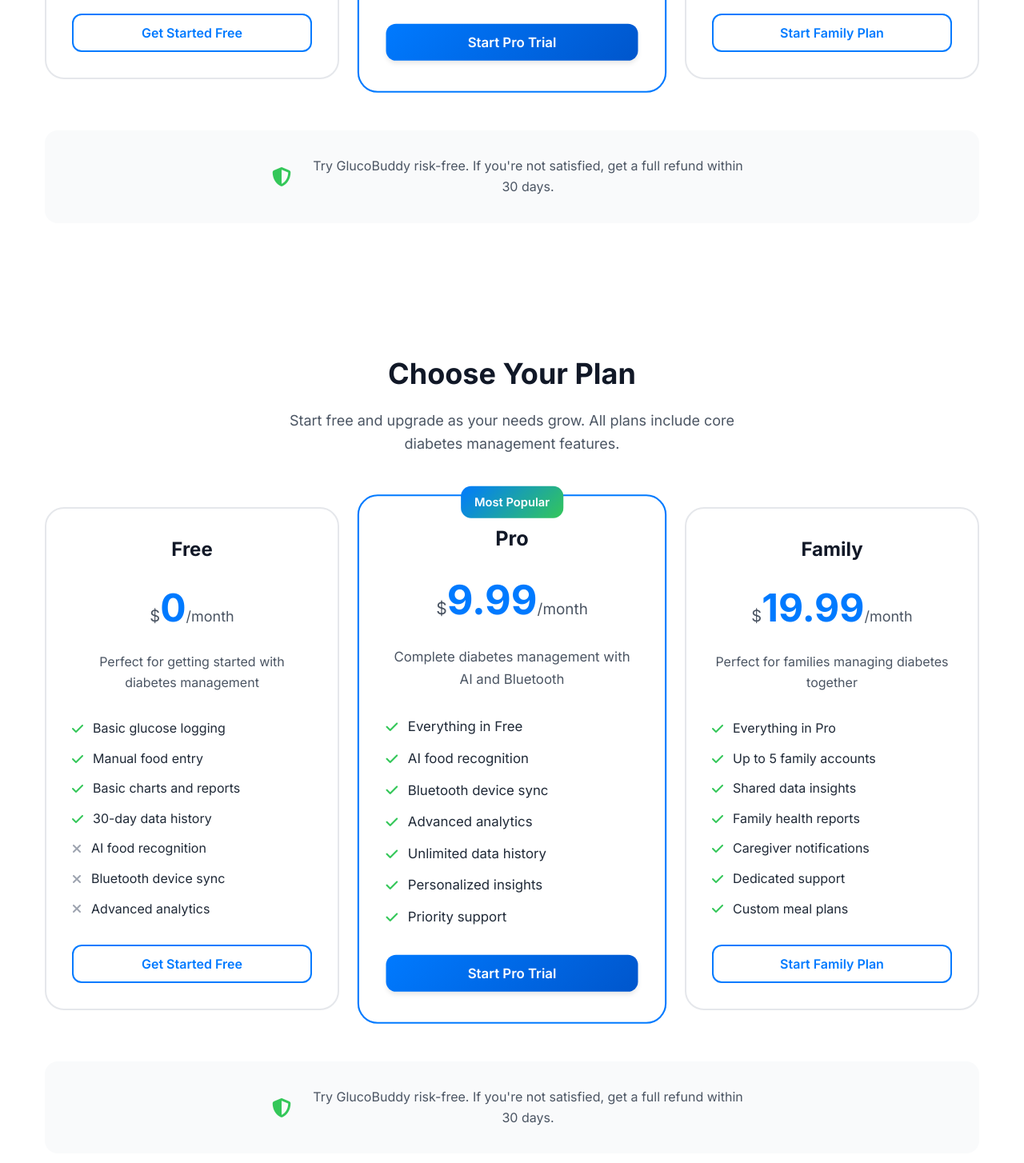
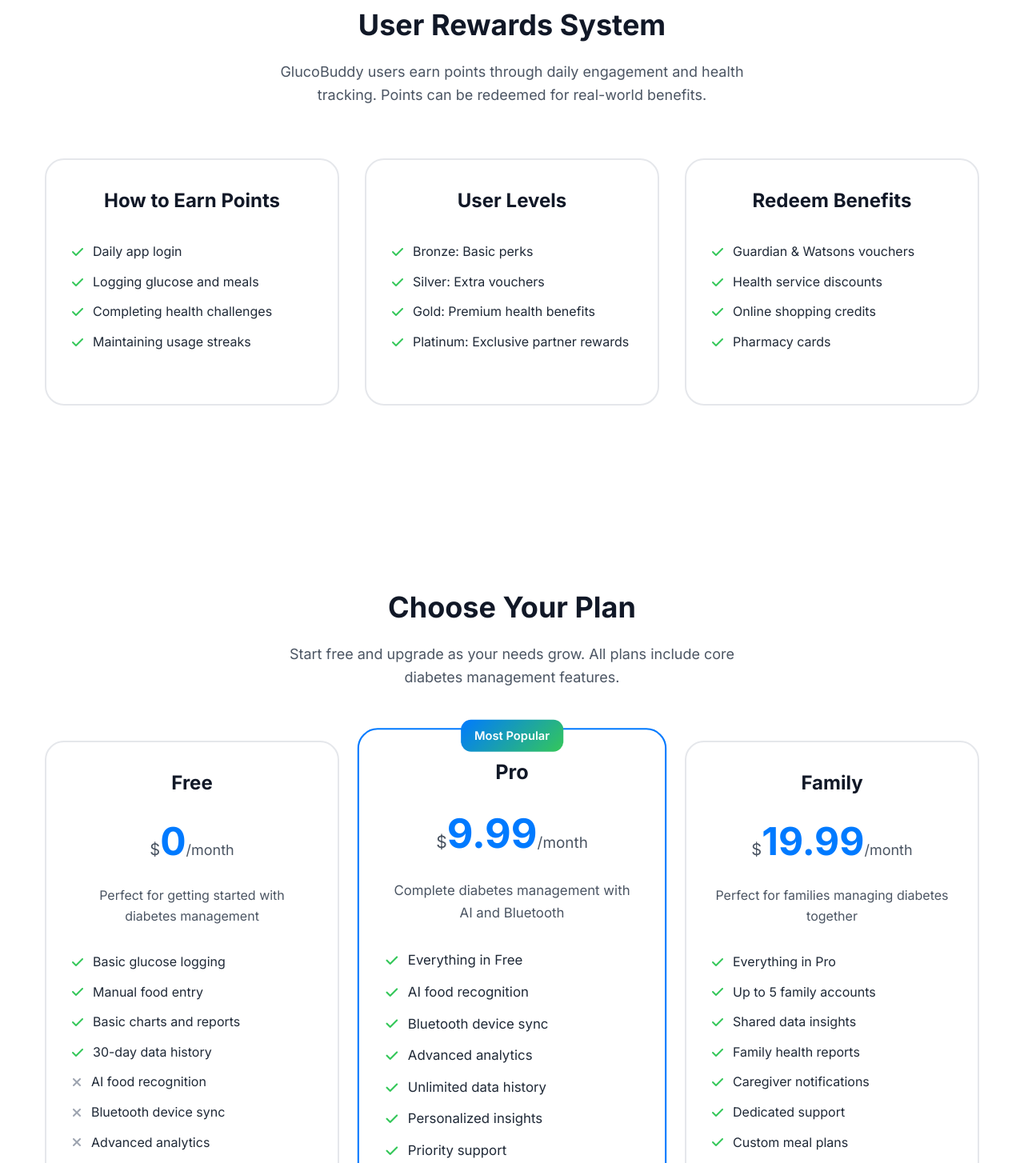
Before and after one commit to jinwan1998/glucobuddy-website, a website built with Vite: page index.html in a window 1280 px wide. Shown: the part 3390-4844 px from the top of the page at 80% size. Built offline with nearby package versions, Linux system fonts and the light colour scheme; files whose address does not match are found by name.

Commit message:
Update index.html

```diff
--- a/index.html
+++ b/index.html
@@ -266,7 +266,115 @@
     </section>
 
 <!-- Pricing Section -->
-    <section id="pricing" class="pricing">
+
+<section class="pricing" id="pricing">
+<div class="container">
+<div class="section-header">
+<h2 class="section-title">Advertising Plans for Merchants</h2>
+<p class="section-description">
+                Reach thousands of engaged users through GlucoBuddy's Health Highlights dashboard. Choose a plan that fits your brand's goals.
+            </p>
+</div>
+<div class="pricing-grid">
+<div class="pricing-card">
+<div class="pricing-header">
+<h3 class="pricing-title">Basic</h3>
+<div class="pricing-price">
+<span class="price-currency">$</span>
+<span class="price-amount">199</span>
+<span class="price-period">/month</span>
+</div>
+<p class="pricing-description">Ideal for small businesses seeking visibility</p>
+</div>
+<ul class="pricing-features">
+<li><i class="fas fa-check"></i> Dashboard ad placement</li>
+<li><i class="fas fa-check"></i> CPM-based exposure</li>
+<li><i class="fas fa-check"></i> Optional push notifications</li>
+<li><i class="fas fa-times"></i> No custom targeting</li>
+</ul>
+</div>
+<div class="pricing-card featured">
+<div class="pricing-badge">Most Popular</div>
+<div class="pricing-header">
+<h3 class="pricing-title">Premium</h3>
+<div class="pricing-price">
+<span class="price-currency">$</span>
+<span class="price-amount">499</span>
+<span class="price-period">/month</span>
+</div>
+<p class="pricing-description">Boost engagement with targeted campaigns</p>
+</div>
+<ul class="pricing-features">
+<li><i class="fas fa-check"></i> All Basic features</li>
+<li><i class="fas fa-check"></i> CPC and CPA options</li>
+<li><i class="fas fa-check"></i> Sponsored content integration</li>
+<li><i class="fas fa-check"></i> Push notifications with user consent</li>
+</ul>
+</div>
+<div class="pricing-card">
+<div class="pricing-header">
+<h3 class="pricing-title">Enterprise</h3>
+<div class="pricing-price">
+<span class="price-currency">$</span>
+<span class="price-amount">999</span>
+<span class="price-period">/month</span>
+</div>
+<p class="pricing-description">Maximum exposure and personalized support</p>
+</div>
+<ul class="pricing-features">
+<li><i class="fas fa-check"></i> All Premium features</li>
+<li><i class="fas fa-check"></i> Dedicated account manager</li>
+<li><i class="fas fa-check"></i> Custom campaign analytics</li>
+<li><i class="fas fa-check"></i> Exclusive dashboard placement</li>
+</ul>
+</div>
+</div>
+<div class="section-header" style="margin-top: 60px;">
+<h2 class="section-title">User Rewards System</h2>
+<p class="section-description">
+                GlucoBuddy users earn points through daily engagement and health tracking. Points can be redeemed for real-world benefits.
+            </p>
+</div>
+<div class="pricing-grid">
+<div class="pricing-card">
+<div class="pricing-header">
+<h3 class="pricing-title">How to Earn Points</h3>
+</div>
+<ul class="pricing-features">
+<li><i class="fas fa-check"></i> Daily app login</li>
+<li><i class="fas fa-check"></i> Logging glucose and meals</li>
+<li><i class="fas fa-check"></i> Completing health challenges</li>
+<li><i class="fas fa-check"></i> Maintaining usage streaks</li>
+</ul>
+</div>
+<div class="pricing-card">
+<div class="pricing-header">
+<h3 class="pricing-title">User Levels</h3>
+</div>
+<ul class="pricing-features">
+<li><i class="fas fa-check"></i> Bronze: Basic perks</li>
+<li><i class="fas fa-check"></i> Silver: Extra vouchers</li>
+<li><i class="fas fa-check"></i> Gold: Premium health benefits</li>
+<li><i class="fas fa-check"></i> Platinum: Exclusive partner rewards</li>
+</ul>
+</div>
+<div class="pricing-card">
+<div class="pricing-header">
+<h3 class="pricing-title">Redeem Benefits</h3>
+</div>
+<ul class="pricing-features">
+<li><i class="fas fa-check"></i> Guardian &amp; Watsons vouchers</li>
+<li><i class="fas fa-check"></i> Health service discounts</li>
+<li><i class="fas fa-check"></i> Online shopping credits</li>
+<li><i class="fas fa-check"></i> Pharmacy cards</li>
+</ul>
+</div>
+</div>
+</div>
+</section>
+
+<!-- Pricing Section -->
+<section class="pricing" id="pricing">
 <div class="container">
 <div class="section-header">
 <h2 class="section-title">Choose Your Plan</h2>
@@ -274,7 +382,6 @@
                     Start free and upgrade as your needs grow. All plans include core diabetes management features.
                 </p>
 </div>
-
 <div class="pricing-grid">
 <div class="pricing-card">
 <div class="pricing-header">
@@ -297,7 +404,6 @@
 </ul>
 <button class="btn-secondary btn-full" onclick="openModal('registerModal')">Get Started Free</button>
 </div>
-
 <div class="pricing-card featured">
 <div class="pricing-badge">Most Popular</div>
 <div class="pricing-header">
@@ -320,7 +426,6 @@
 </ul>
 <button class="btn-primary btn-full" onclick="openModal('registerModal')">Start Pro Trial</button>
 </div>
-
 <div class="pricing-card">
 <div class="pricing-header">
 <h3 class="pricing-title">Family</h3>
@@ -343,99 +448,6 @@
 <button class="btn-secondary btn-full" onclick="openModal('registerModal')">Start Family Plan</button>
 </div>
 </div>
-
-            <div class="pricing-guarantee">
-                <div class="guarantee-content">
-                    <i class="fas fa-shield-alt"></i>
-                    <div>
-                        <!-- <h4>30-Day Money-Back Guarantee</h4> -->
-                        <p>Try GlucoBuddy risk-free. If you're not satisfied, get a full refund within 30 days.</p>
-                    </div>
-                </div>
-            </div>
-        </div>
-    </section>
-
-
-    <!-- Pricing Section -->
-    <section id="pricing" class="pricing">
-        <div class="container">
-            <div class="section-header">
-                <h2 class="section-title">Choose Your Plan</h2>
-                <p class="section-description">
-                    Start free and upgrade as your needs grow. All plans include core diabetes management features.
-                </p>
-            </div>
-
-            <div class="pricing-grid">
-                <div class="pricing-card">
-                    <div class="pricing-header">
-                        <h3 class="pricing-title">Free</h3>
-                        <div class="pricing-price">
-                            <span class="price-currency">$</span>
-                            <span class="price-amount">0</span>
-                            <span class="price-period">/month</span>
-                        </div>
-                        <p class="pricing-description">Perfect for getting started with diabetes management</p>
-                    </div>
-                    <ul class="pricing-features">
-                        <li><i class="fas fa-check"></i> Basic glucose logging</li>
-                        <li><i class="fas fa-check"></i> Manual food entry</li>
-                        <li><i class="fas fa-check"></i> Basic charts and reports</li>
-                        <li><i class="fas fa-check"></i> 30-day data history</li>
-                        <li><i class="fas fa-times"></i> AI food recognition</li>
-                        <li><i class="fas fa-times"></i> Bluetooth device sync</li>
-                        <li><i class="fas fa-times"></i> Advanced analytics</li>
-                    </ul>
-                    <button class="btn-secondary btn-full" onclick="openModal('registerModal')">Get Started Free</button>
-                </div>
-
-                <div class="pricing-card featured">
-                    <div class="pricing-badge">Most Popular</div>
-                    <div class="pricing-header">
-                        <h3 class="pricing-title">Pro</h3>
-                        <div class="pricing-price">
-                            <span class="price-currency">$</span>
-                            <span class="price-amount">9.99</span>
-                            <span class="price-period">/month</span>
-                        </div>
-                        <p class="pricing-description">Complete diabetes management with AI and Bluetooth</p>
-                    </div>
-                    <ul class="pricing-features">
-                        <li><i class="fas fa-check"></i> Everything in Free</li>
-                        <li><i class="fas fa-check"></i> AI food recognition</li>
-                        <li><i class="fas fa-check"></i> Bluetooth device sync</li>
-                        <li><i class="fas fa-check"></i> Advanced analytics</li>
-                        <li><i class="fas fa-check"></i> Unlimited data history</li>
-                        <li><i class="fas fa-check"></i> Personalized insights</li>
-                        <li><i class="fas fa-check"></i> Priority support</li>
-                    </ul>
-                    <button class="btn-primary btn-full" onclick="openModal('registerModal')">Start Pro Trial</button>
-                </div>
-
-                <div class="pricing-card">
-                    <div class="pricing-header">
-                        <h3 class="pricing-title">Family</h3>
-                        <div class="pricing-price">
-                            <span class="price-currency">$</span>
-                            <span class="price-amount">19.99</span>
-                            <span class="price-period">/month</span>
-                        </div>
-                        <p class="pricing-description">Perfect for families managing diabetes together</p>
-                    </div>
-                    <ul class="pricing-features">
-                        <li><i class="fas fa-check"></i> Everything in Pro</li>
-                        <li><i class="fas fa-check"></i> Up to 5 family accounts</li>
-                        <li><i class="fas fa-check"></i> Shared data insights</li>
-                        <li><i class="fas fa-check"></i> Family health reports</li>
-                        <li><i class="fas fa-check"></i> Caregiver notifications</li>
-                        <li><i class="fas fa-check"></i> Dedicated support</li>
-                        <li><i class="fas fa-check"></i> Custom meal plans</li>
-                    </ul>
-                    <button class="btn-secondary btn-full" onclick="openModal('registerModal')">Start Family Plan</button>
-                </div>
-            </div>
-
 <div class="pricing-guarantee">
 <div class="guarantee-content">
 <i class="fas fa-shield-alt"></i>
```
Lines whose indentation alone changed are shown as unchanged.
